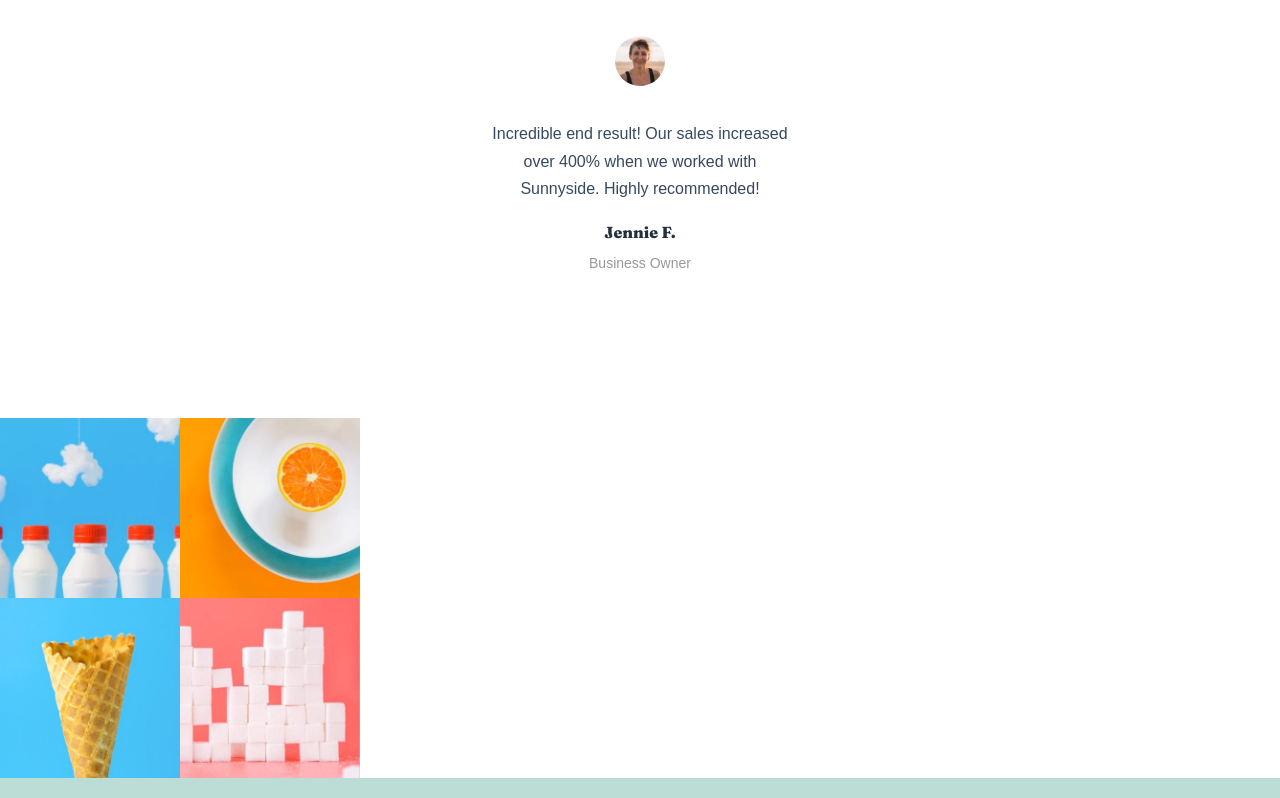
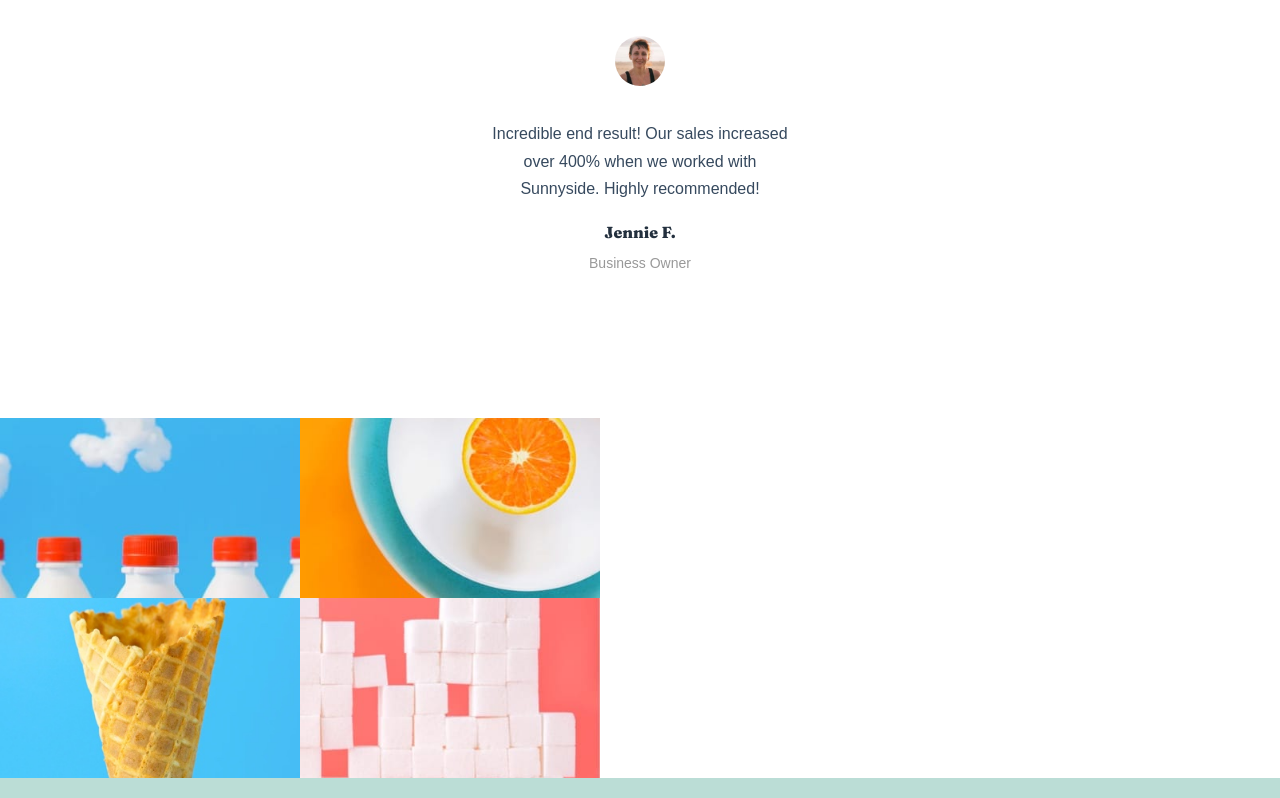
Before and after one commit to Azgardians/sunny-side, a website: page index.html in a window 1280 px wide. Shown: the part 4188-4986 px from the top of the page. Drawn offline with nearby package versions, Linux system fonts and the light colour scheme.

Commit message:
style: fix the empty space in the lower section

```diff
--- a/css/main.css
+++ b/css/main.css
@@ -195,7 +195,7 @@ body {
 
 #images-design .rowimage {
   height: 180px;
-  width: 180px;
+  width: 300px;
   background-repeat: no-repeat;
   background-size: cover;
   background-position: center; }
--- a/css/mobile.css
+++ b/css/mobile.css
@@ -172,7 +172,7 @@
 
 #images-design .rowimage {
   height: 180px;
-  width: 180px;
+  width: 300px;
   background-repeat: no-repeat;
   background-size: cover;
   background-position: center; }
```
